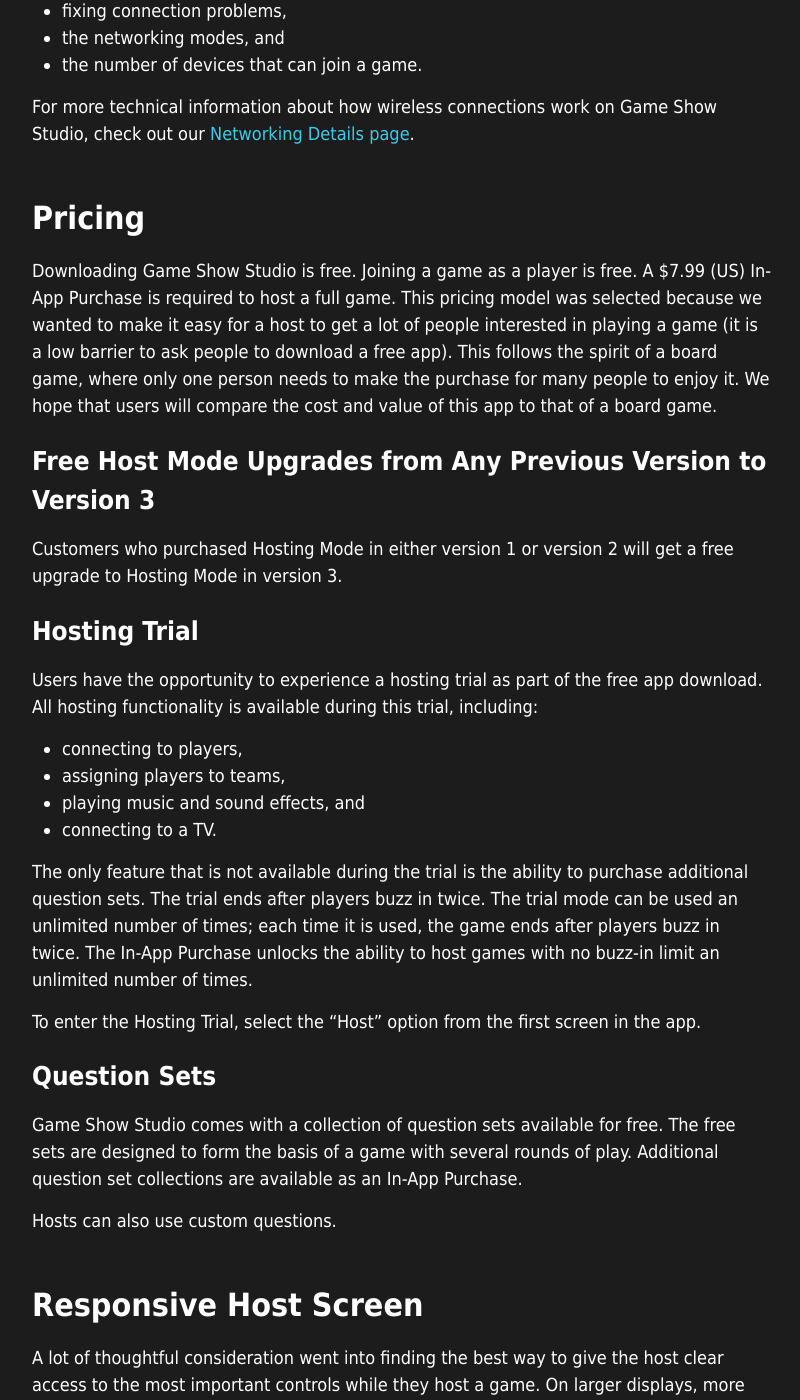
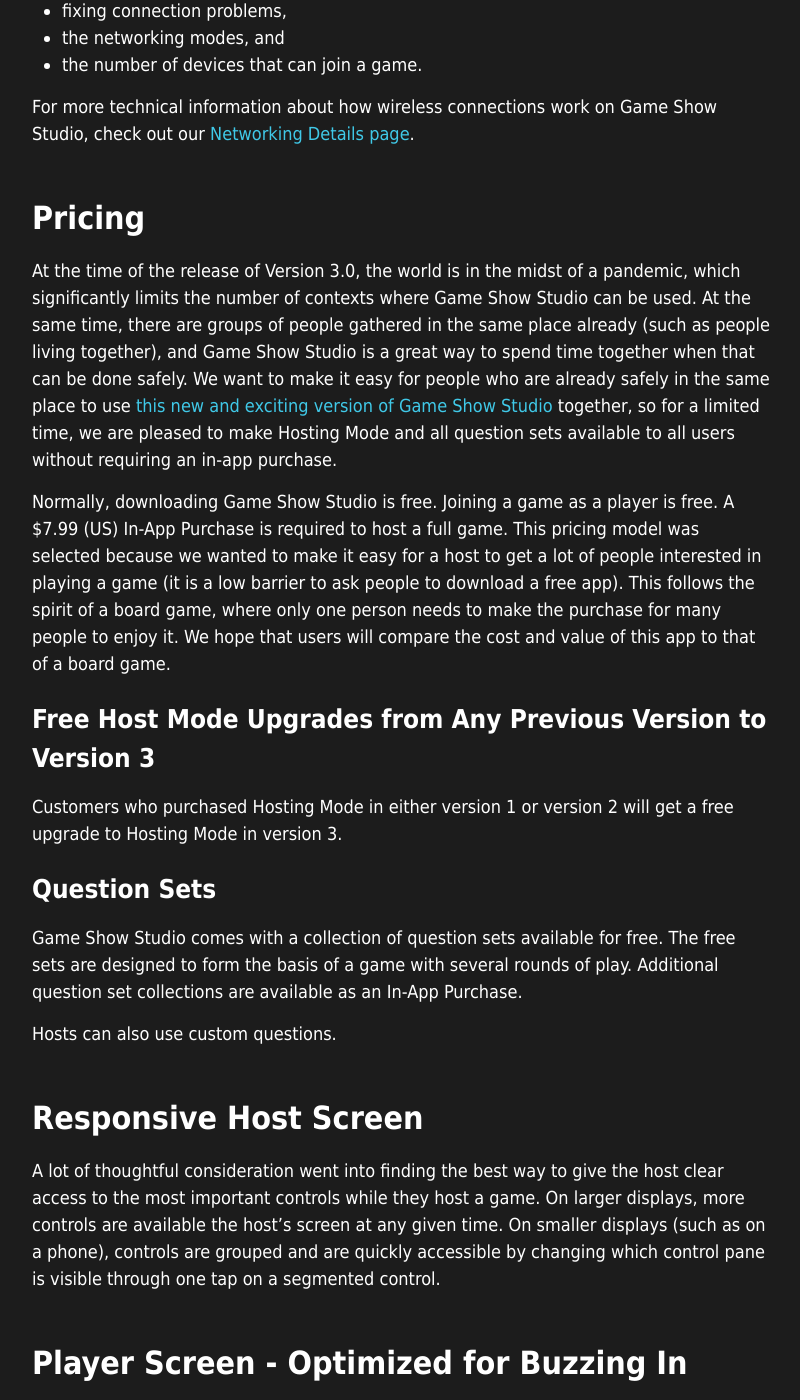
Before and after one commit to gameshowstudio/gameshowstudio.github.io, a Jekyll site: the page built from press/index.md, in a window 1280 px wide and 1400 px high, scrolled down 6477 px. Shown: the whole window, without its empty margins (238-1038 px from the left). Built offline with Jekyll 4.4.1, drawn with Linux system fonts in a browser that asks for light colours.

Commit message:
Update press kit to reflect free hosting mode during the pandemic

```diff
--- a/press/index.md
+++ b/press/index.md
@@ -145,24 +145,13 @@
 
 ## Pricing
 
-Downloading Game Show Studio is free. Joining a game as a player is free. A $7.99 (US) In-App Purchase is required to host a full game. This pricing model was selected because we wanted to make it easy for a host to get a lot of people interested in playing a game (it is a low barrier to ask people to download a free app). This follows the spirit of a board game, where only one person needs to make the purchase for many people to enjoy it. We hope that users will compare the cost and value of this app to that of a board game.
+At the time of the release of Version 3.0, the world is in the midst of a pandemic, which significantly limits the number of contexts where Game Show Studio can be used. At the same time, there are groups of people gathered in the same place already (such as people living together), and Game Show Studio is a great way to spend time together when that can be done safely. We want to make it easy for people who are already safely in the same place to use [this new and exciting version of Game Show Studio](/updates/3-0) together, so for a limited time, we are pleased to make Hosting Mode and all question sets available to all users without requiring an in-app purchase.
+
+Normally, downloading Game Show Studio is free. Joining a game as a player is free. A $7.99 (US) In-App Purchase is required to host a full game. This pricing model was selected because we wanted to make it easy for a host to get a lot of people interested in playing a game (it is a low barrier to ask people to download a free app). This follows the spirit of a board game, where only one person needs to make the purchase for many people to enjoy it. We hope that users will compare the cost and value of this app to that of a board game.
 
 ### Free Host Mode Upgrades from Any Previous Version to Version 3
 
 Customers who purchased Hosting Mode in either version 1 or version 2 will get a free upgrade to Hosting Mode in version 3.
-
-### Hosting Trial
-
-Users have the opportunity to experience a hosting trial as part of the free app download. All hosting functionality is available during this trial, including:
-
-* connecting to players,
-* assigning players to teams,
-* playing music and sound effects, and
-* connecting to a TV.
-
-The only feature that is not available during the trial is the ability to purchase additional question sets. The trial ends after players buzz in twice. The trial mode can be used an unlimited number of times; each time it is used, the game ends after players buzz in twice. The In-App Purchase unlocks the ability to host games with no buzz-in limit an unlimited number of times.
-
-To enter the Hosting Trial, select the "Host" option from the first screen in the app.
 
 ### Question Sets
 
```
